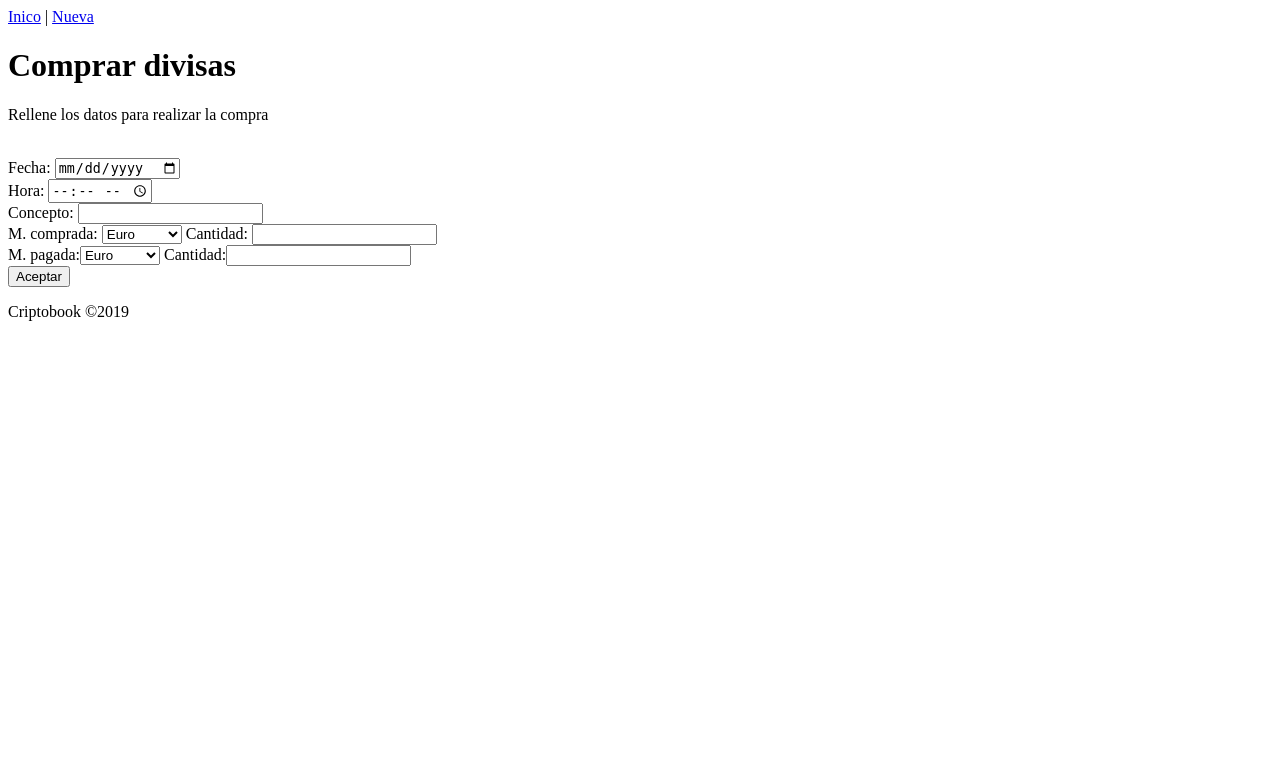
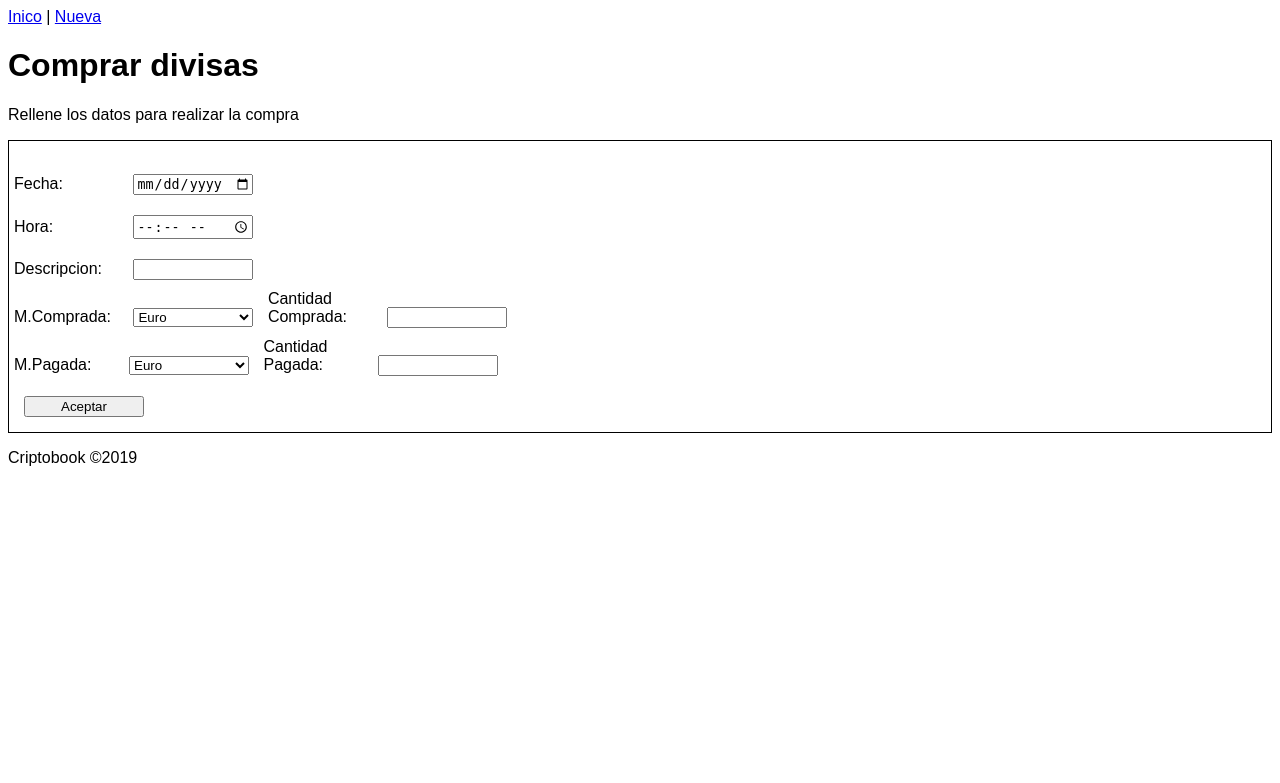
Before and after one commit to pedrorufinosegovia/Criptobook, a Flask app: page /nuevacompra in a window 1280 px wide. Shown: the top 783 px of the page. Run offline with Flask 2, Linux system fonts and the light colour scheme.

Commit message:
utilizando css

```diff
--- /dev/null
+++ b/app/static/css/styles.css
@@ -0,0 +1,16 @@
+body {
+    font-family: sans-serif
+  }
+
+ form.compra{
+  border: 1px solid black;
+  padding: 5px
+ }
+ form.compra input, form.compra select {
+     width: 120px;
+     margin: 10px;
+ }
+ span.label{
+     width: 105px;
+     display: inline-block;
+ }
--- a/app/templates/base.html
+++ b/app/templates/base.html
@@ -4,16 +4,12 @@
         <meta name="viewport" content="width=device-width, initial-scale=1.0">
         <meta http-equiv="X-UA-Compatible" content="ie=edge">
         <title>{% block title%}{%endblock%}</title>
-        <style>
-            dody{
-                font-family: sans-serif
-            }
-        </style>
+        <link rel="stylesheet" href="../static/css/styles.css">
     </head>
     <body>
-        <p><a href="./">Inico</a> | <a href="./nuevacompra">Nueva</a></p>
+        <p class="menu portada"><a href="./">Inico</a> | <a href="./nuevacompra">Nueva</a></p>
         {% block body%}
         {%endblock%}
-        <p>Criptobook &copy;2019</p>
+        <p class="pie">Criptobook &copy;2019</p>
     </body>
 </html>
--- a/app/templates/nuevacompra.html
+++ b/app/templates/nuevacompra.html
@@ -3,24 +3,24 @@
 {% block body %}
         <h1>Comprar divisas</h1>
         <p>Rellene los datos para realizar la compra</p>
-        <form action= "nuevacompra" method="post"><br>
-            Fecha: <input type="date" name="fecha" id="fecha"><br>
-            Hora: <input type="time" name="hora" id="hora"><br>
-            Concepto: <input type="text" name="descripcion" id="descripcion"><br>
-            M. comprada: <select name="monedacomprada" id="monedacomprada">
+        <form class = "compra" action= "nuevacompra" method="post"><br>
+            <span class = "label"> Fecha: </span> <input type="date" name="fecha" id="fecha"><br>
+            <span class = "label"> Hora: </span> <input type="time" name="hora" id="hora"><br>
+            <span class = "label"> Descripcion: </span> <input type="text" name="descripcion" id="descripcion"><br>
+            <span class = "label"> M.Comprada: </span> <select name="monedacomprada" id="monedacomprada">
                 <option value="EUR">Euro</option>
                 <option value="BTC">Bitcoin</option>
                 <option value="ETH">Ethereum</option>
                 <option value="LTC">Litecoin</option>
             </select>
-            Cantidad: <input type="number" name="cantidadcomprada" id="cantidadcomprada" step="0.001"><br>
-            M. pagada:<select name="monedapagada" id="monedapagada">
-                    <option value="EUR">Euro</option>
-                    <option value="BTC">Bitcoin</option>
-                    <option value="ETH">Ethereum</option>
-                    <option value="LTC">Litecoin</option>
-                </select>
-            Cantidad:<input type="number" name="cantidadpagada" id="cantidadpagada" step="0.001"><br>
+            <span class = "label"> Cantidad Comprada: </span> <input type="number" name="cantidadcomprada" id="cantidadcomprada" step="0.001"><br>
+            <span class = "label"> M.Pagada: </span><select name="monedapagada" id="monedapagada">
+                <option value="EUR">Euro</option>
+                <option value="BTC">Bitcoin</option>
+                <option value="ETH">Ethereum</option>
+                <option value="LTC">Litecoin</option>
+            </select>
+                <span class = "label"> Cantidad Pagada: </span><input type="number" name="cantidadpagada" id="cantidadpagada" step="0.001"><br>
             <input type="submit" value="Aceptar">
         </form>
 {% endblock %}
```
